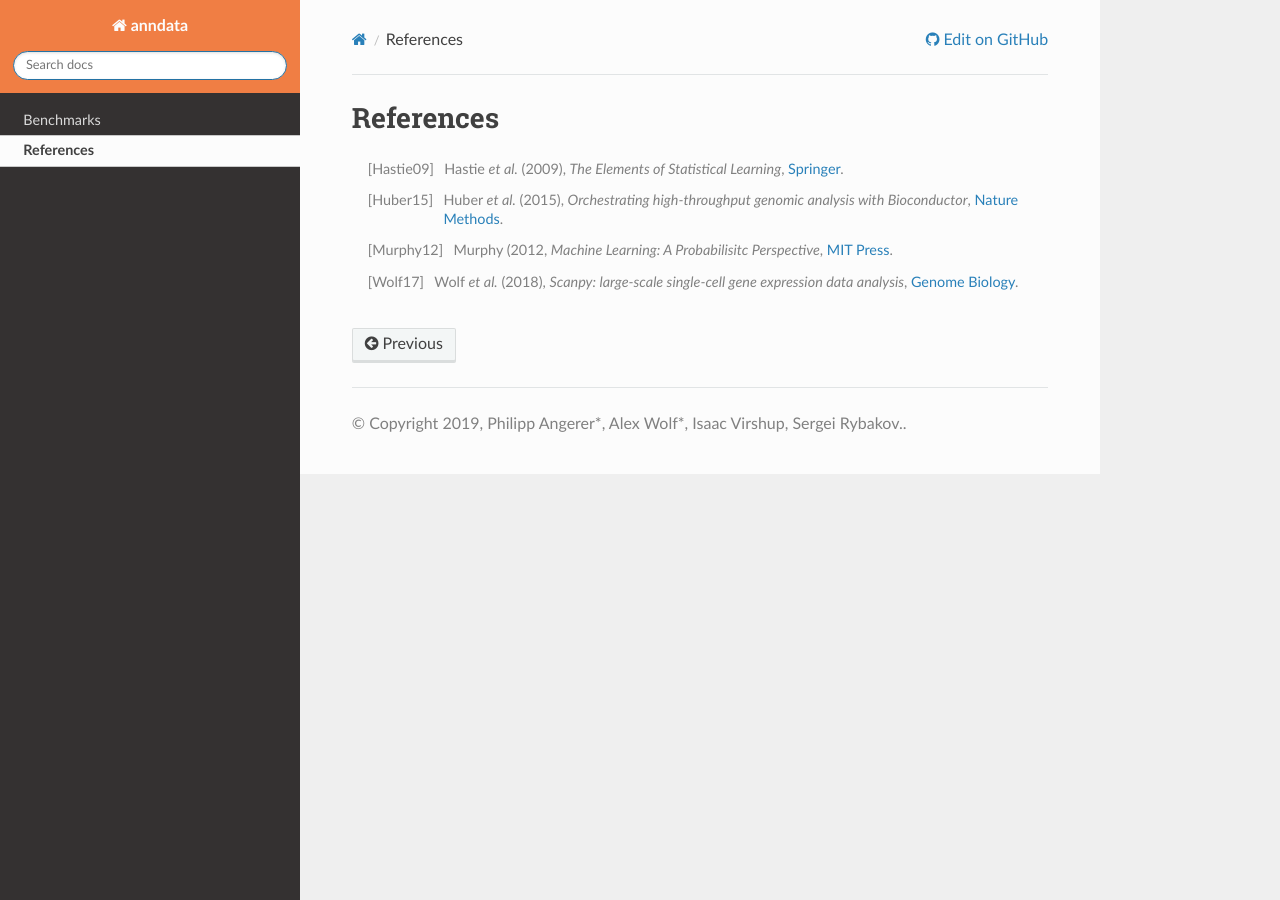
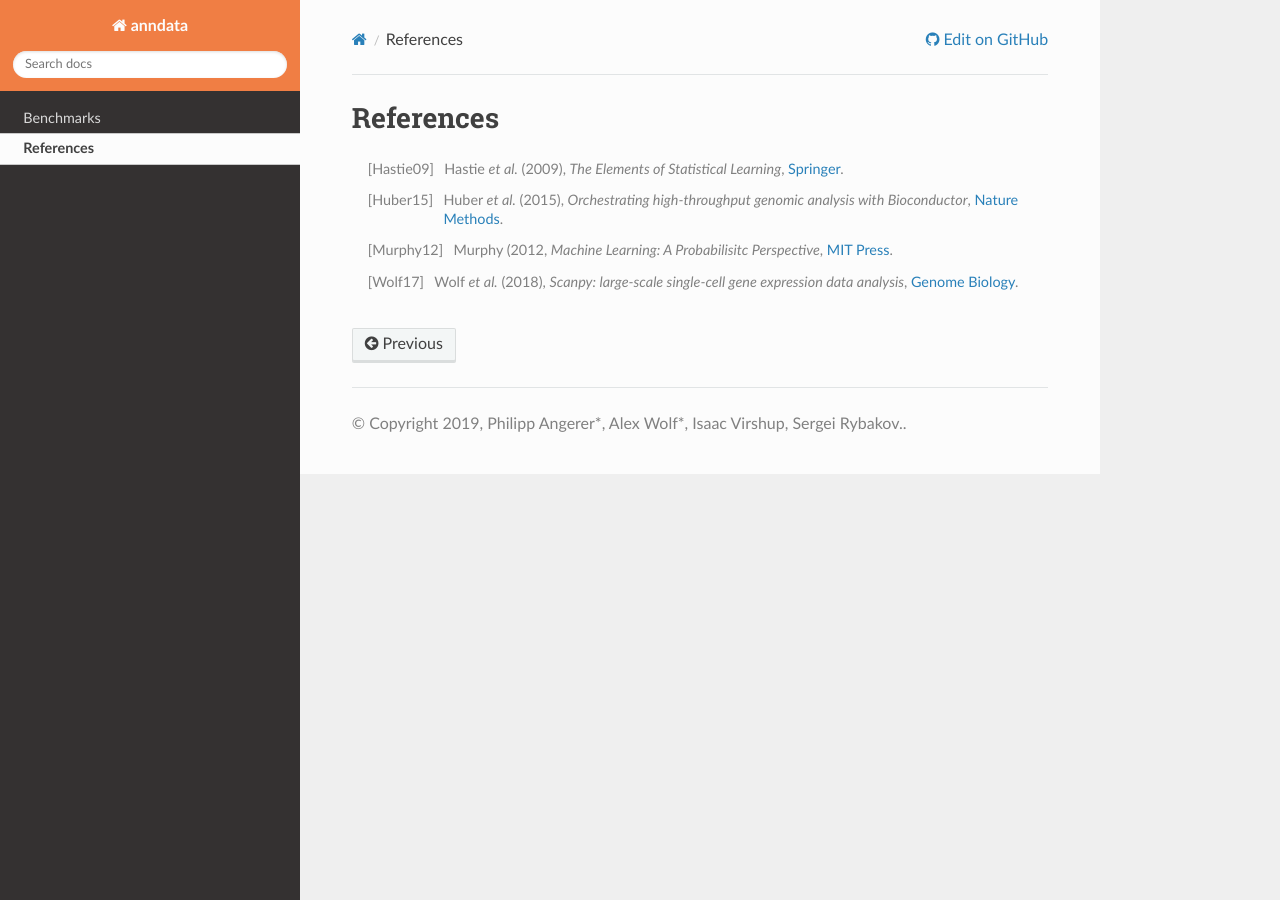
Before and after one commit to scverse/anndata, a Sphinx documentation site: the page built from docs/references.rst, in a window 1280 px wide. Built offline with Sphinx 7.4.7 and the Read the Docs theme 2.0.0, drawn with Linux system fonts in a browser that asks for light colours; the version number could not be read and is left out.

Commit message:
Remove search box border

```diff
--- a/docs/_static/css/custom.css
+++ b/docs/_static/css/custom.css
@@ -3,6 +3,7 @@
 
 .wy-side-nav-search,
 .wy-nav-top { background-color: #f07e44 }
+.wy-side-nav-search input[type="text"] { border-width: 0 }
 
 
 /* Custom classes */
```
